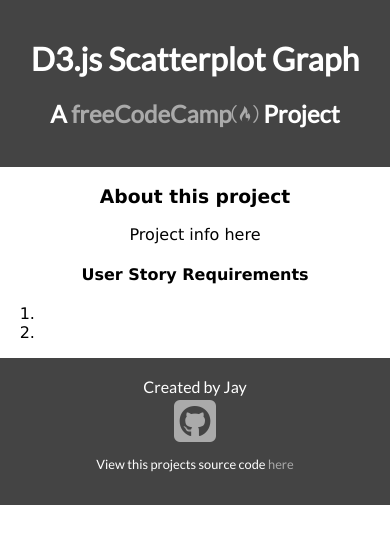
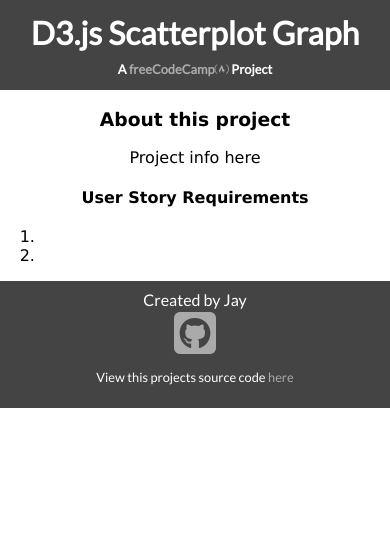
Before and after one commit to jayullman/d3-scatterplot-graph, a plain HTML site: page index.html in a window 390 px wide. Drawn offline with nearby package versions, Linux system fonts and the light colour scheme; no server answers; grey boxes are pictures that could not be loaded.

Commit message:
Add responsiveness to header

```diff
--- a/styles.css
+++ b/styles.css
@@ -1,12 +1,13 @@
 body {
   font-family: Verdana, Geneva, Tahoma, sans-serif;
   text-align: center;
+  font-size: 16px;
 }
 
 .graph-container {
   position: relative;
   width: fit-content;
-  margin: 0 auto;
+  margin: 10px auto;
 }
 
 /* create transparent background image trick */
@@ -48,19 +49,6 @@
   font-size: 10px;
 }
 
-/* If window width is too small, remove legend div */
-/*@media (max-width: 350px) {
-  .legend-box {
-    display: none;
-  }
-}
-
-@media (max-width: 380px) {
-  /*.legend-box {
-    width: 100px;
-  }*/
-/*}*/
-
 .tooltip {
   font-size: .7em;
   padding: 3px;
@@ -86,7 +74,16 @@
 }
 
 .header {
+  height: 70px;
+}
 
+h1 {
+  margin-top: 5px;
+  margin-bottom: 5px;
+}
+
+.header h2 {
+  font-size: .8em;
 }
 
 
@@ -95,7 +92,7 @@
   font-size: 1em;
   text-align: center;
   background-color: #444;
-  padding: 20px;
+  padding: 10px;
   color: #fff;
   /*max-width: 700px;*/
 }
@@ -117,3 +114,13 @@
 a:hover {
   color: #fff;
 }
+
+/* For smaller screens */
+@media (max-width: 380px) {
+  h1 {
+    font-size: 1em;
+  }
+  .header {
+    height: 50px;
+  }
+}
```
Also changed, not shown: index.html (+0 -3 lines).
